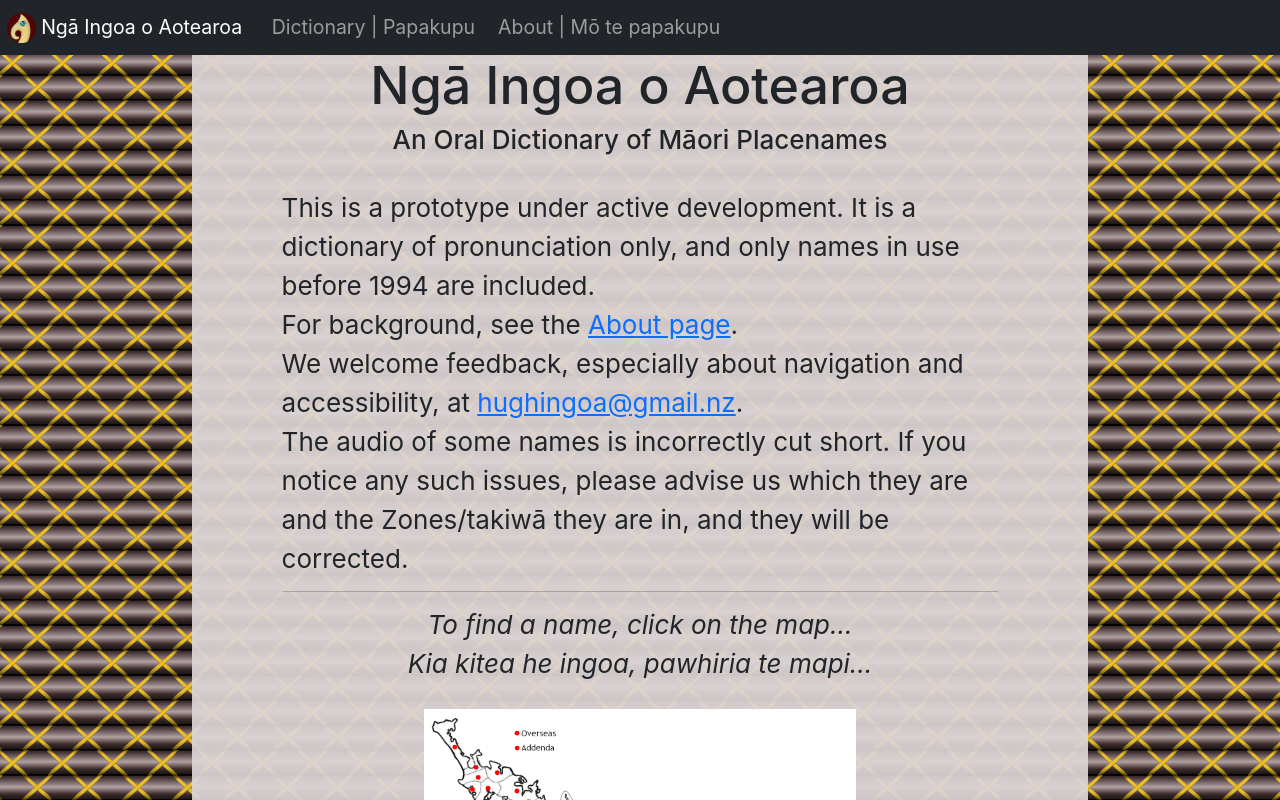
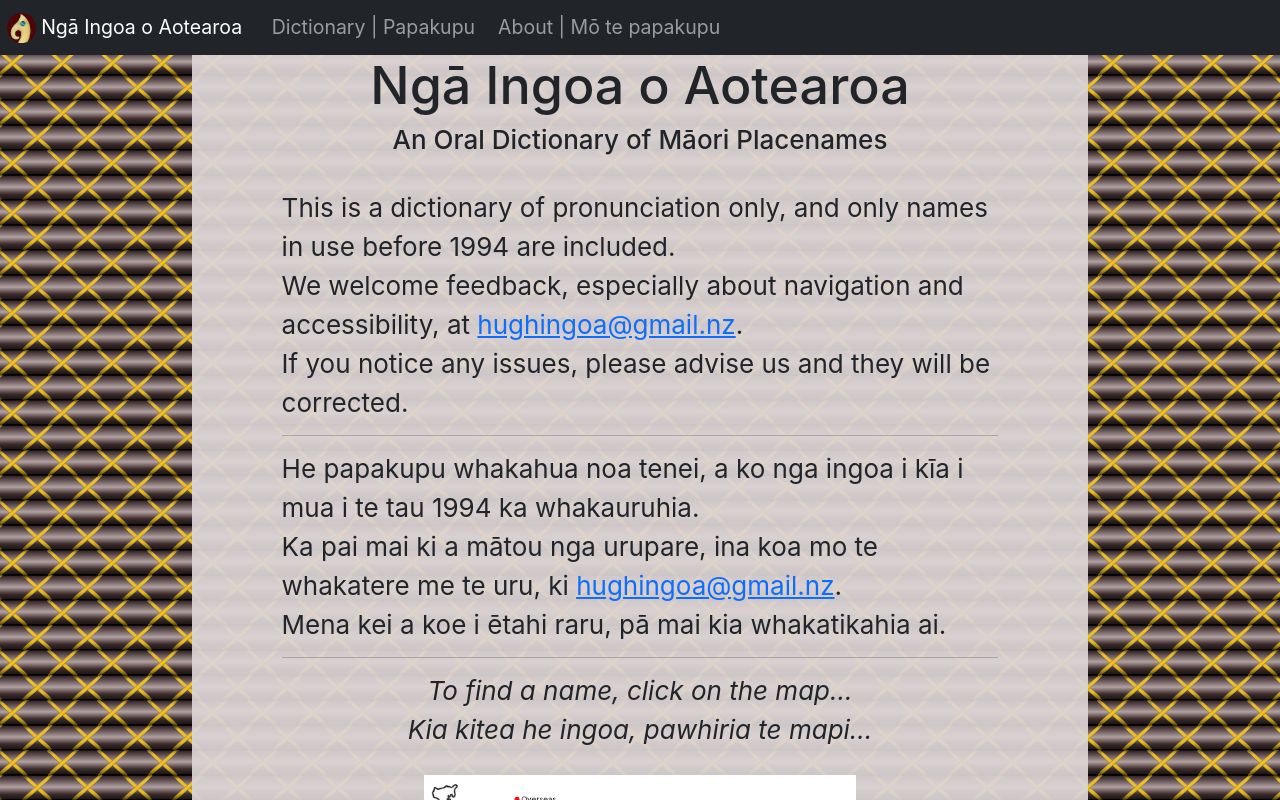
Before and after one commit to KevinHodder/ingoa, a React (Create React App) app: page / in a window 1280 px wide. Shown: the top 800 px of the page. Built offline with nearby package versions, Linux system fonts and the light colour scheme.

Commit message:
shorten Header.js

```diff
--- a/src/components/Header.js
+++ b/src/components/Header.js
@@ -56,12 +56,8 @@
       </Title>
       <Subheader>
         <div>
-          This is a prototype under active development. It is a dictionary of
-          pronunciation only, and only names in use before 1994 are included.
-        </div>
-        <div>
-          For background, see the&nbsp;
-          <a href={"./about"}>About page</a>.
+          This is a dictionary of pronunciation only, and only names in use
+          before 1994 are included.
         </div>
         <div>
           We welcome feedback, especially about navigation and accessibility,
@@ -69,10 +65,19 @@
           <a href={"mailto: hughingoa@gmail.nz"}>hughingoa@gmail.nz</a>.{" "}
         </div>
         <div>
-          The audio of some names is incorrectly cut short. If you notice any
-          such issues, please advise us which they are and the Zones/takiwā they
-          are in, and they will be corrected.
+          If you notice any issues, please advise us and they will be corrected.
         </div>
+        <hr style={{ width: "100%" }} />
+        <div>
+          He papakupu whakahua noa tenei, a ko nga ingoa i kīa i mua i te tau
+          1994 ka whakauruhia.{" "}
+        </div>
+        <div>
+          Ka pai mai ki a mātou nga urupare, ina koa mo te whakatere me te uru,
+          ki&nbsp;
+          <a href={"mailto: hughingoa@gmail.nz"}>hughingoa@gmail.nz</a>.{" "}
+        </div>
+        <div>Mena kei a koe i ētahi raru, pā mai kia whakatikahia ai.</div>{" "}
         <hr style={{ width: "100%" }} />
         <MapInstructions>
           <div>To find a name, click on the map...</div>
```
